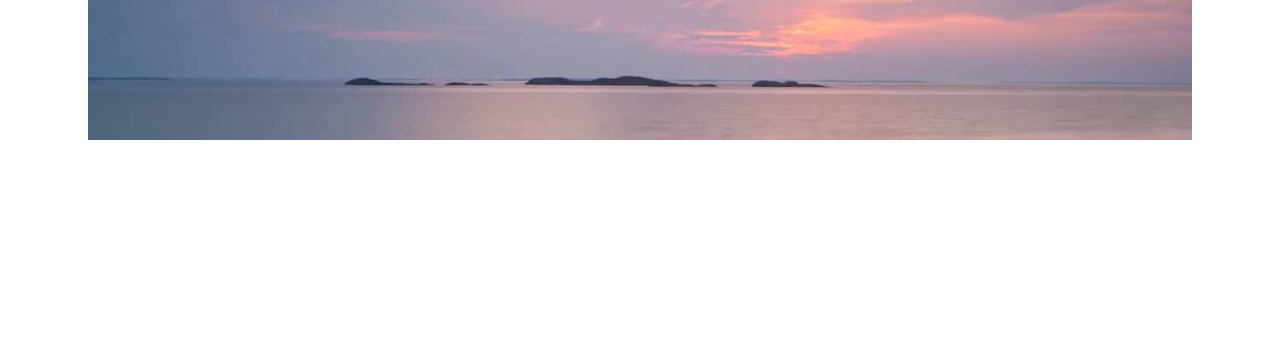
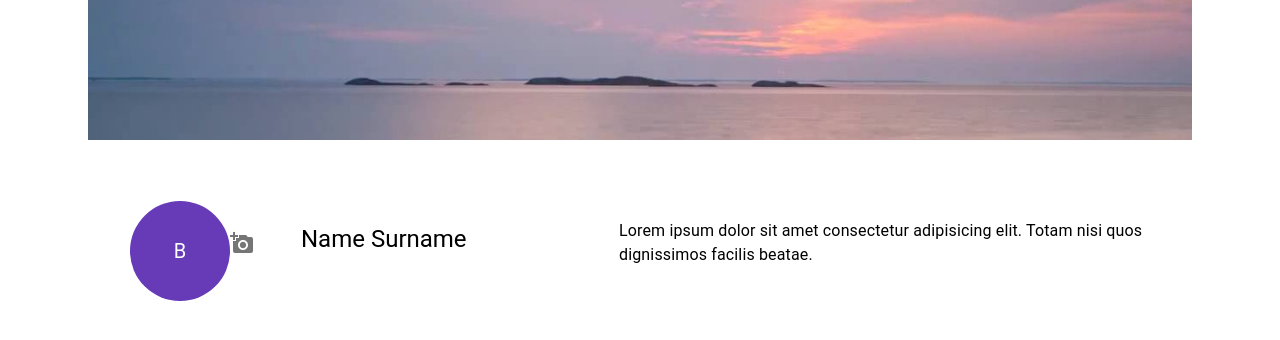
Before and after one commit to edxan77/Social-Network-Project, a React (Create React App) app: page / in a window 1280 px wide. Shown: the top 340 px of the page. Built offline with nearby package versions, Linux system fonts and the light colour scheme.

Commit message:
Account Menu, @mui/icons-material

```diff
--- a/package.json
+++ b/package.json
@@ -5,6 +5,7 @@
   "dependencies": {
     "@emotion/react": "^11.8.2",
     "@emotion/styled": "^11.8.1",
+    "@mui/icons-material": "^5.5.1",
     "@mui/material": "^5.5.2",
     "@reduxjs/toolkit": "^1.8.1",
     "@testing-library/jest-dom": "^5.16.2",
--- /dev/null
+++ b/src/components/AccountMenu/AccountMenu.jsx
@@ -0,0 +1,130 @@
+import React from 'react';
+import {
+  Avatar,
+  Box,
+  Divider,
+  IconButton,
+  ListItemIcon,
+  Menu,
+  MenuItem,
+  Tooltip,
+  Typography,
+} from '@mui/material';
+import { deepPurple } from '@mui/material/colors';
+import { Logout, PersonAdd, Settings } from '@mui/icons-material';
+import AddAPhotoIcon from '@mui/icons-material/AddAPhoto';
+
+export default function AccountMenu() {
+  const [anchorEl, setAnchorEl] = React.useState(null);
+  const open = Boolean(anchorEl);
+  const handleClick = (event) => {
+    setAnchorEl(event.currentTarget);
+  };
+  const handleClose = () => {
+    setAnchorEl(null);
+  };
+  return (
+    <React.Fragment>
+      <Box
+        sx={{
+          display: 'flex',
+          width: '100%',
+          alignItems: 'center',
+          justifyContent: 'space-around',
+          marginTop: 5,
+        }}
+      >
+        <Tooltip title="Account settings">
+          <IconButton
+            onClick={handleClick}
+            size="small"
+            sx={{ ml: 2 }}
+            aria-controls={open ? 'account-menu' : undefined}
+            aria-haspopup="true"
+            aria-expanded={open ? 'true' : undefined}
+          >
+            <Avatar
+              sx={{
+                bgcolor: deepPurple[500],
+                width: 100,
+                height: 100,
+                marginTop: 2,
+              }}
+            >
+              B
+            </Avatar>
+            <AddAPhotoIcon fontSize="medium" />
+          </IconButton>
+        </Tooltip>
+        <Typography gutterBottom variant="h5" sx={{ width: '25%' }}>
+          Name Surname
+        </Typography>
+        <Typography sx={{ width: '50%' }}>
+          Lorem ipsum dolor sit amet consectetur adipisicing elit. Totam nisi
+          quos dignissimos facilis beatae.
+        </Typography>
+      </Box>
+      <Menu
+        anchorEl={anchorEl}
+        id="account-menu"
+        open={open}
+        onClose={handleClose}
+        onClick={handleClose}
+        PaperProps={{
+          elevation: 0,
+          sx: {
+            overflow: 'visible',
+            filter: 'drop-shadow(0px 2px 8px rgba(0,0,0,0.32))',
+            mt: 1.5,
+            '& .MuiAvatar-root': {
+              width: 32,
+              height: 32,
+              ml: -0.5,
+              mr: 1,
+            },
+            '&:before': {
+              content: '""',
+              display: 'block',
+              position: 'absolute',
+              top: 0,
+              right: 14,
+              width: 10,
+              height: 10,
+              bgcolor: 'background.paper',
+              transform: 'translateY(-50%) rotate(45deg)',
+              zIndex: 0,
+            },
+          },
+        }}
+        transformOrigin={{ horizontal: 'right', vertical: 'top' }}
+        anchorOrigin={{ horizontal: 'right', vertical: 'bottom' }}
+      >
+        <MenuItem>
+          <Avatar /> Profile
+        </MenuItem>
+        <MenuItem>
+          <Avatar /> My account
+        </MenuItem>
+        <Divider />
+        <MenuItem>
+          <ListItemIcon>
+            <PersonAdd fontSize="small" />
+          </ListItemIcon>
+          Add another account
+        </MenuItem>
+        <MenuItem>
+          <ListItemIcon>
+            <Settings fontSize="small" />
+          </ListItemIcon>
+          Settings
+        </MenuItem>
+        <MenuItem>
+          <ListItemIcon>
+            <Logout fontSize="small" />
+          </ListItemIcon>
+          Logout
+        </MenuItem>
+      </Menu>
+    </React.Fragment>
+  );
+}
--- a/src/pages/UserPage.jsx
+++ b/src/pages/UserPage.jsx
@@ -1,4 +1,5 @@
 import { CardMedia, Container } from "@mui/material";
+import AccountMenu from "../components/AccountMenu/AccountMenu";
 import Image from '../static/maxresdefault.jpg';
 
 function UserPage() {
@@ -17,7 +18,7 @@ function UserPage() {
       >
         <Container fixed>
           <CardMedia component="img" height="140" src={Image} />
-          {/* <AccountMenu/> */}
+          <AccountMenu/>
         </Container>
 
         <Container sx={{
```
Also changed, not shown: 1 other file (tests, documents, lock files or other folders).
